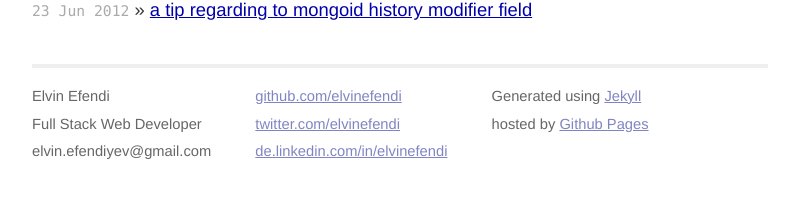
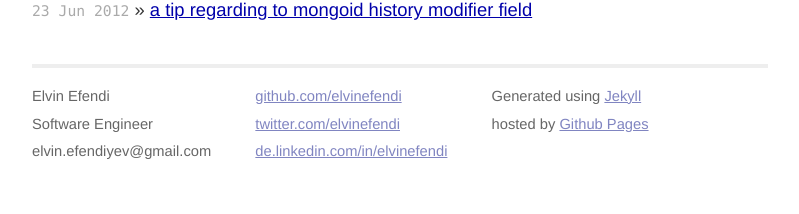
Before and after one commit to ElvinEfendi/elvinefendi.github.io, a Jekyll site: the page built from index.html, in a window 1280 px wide. Shown: the part 952-1166 px from the top of the page, without its empty margins (240-1039 px from the left). Built offline with Jekyll 4.4.1, drawn with Linux system fonts in a browser that asks for light colours.

Commit message:
NOT a full stack developer

```diff
--- a/_layouts/default.html
+++ b/_layouts/default.html
@@ -33,7 +33,7 @@
             <div class="contact">
               <p>
                 Elvin Efendi<br />
-                Full Stack Web Developer<br />
+                Software Engineer<br />
                 elvin.efendiyev@gmail.com
               </p>
             </div>
```
